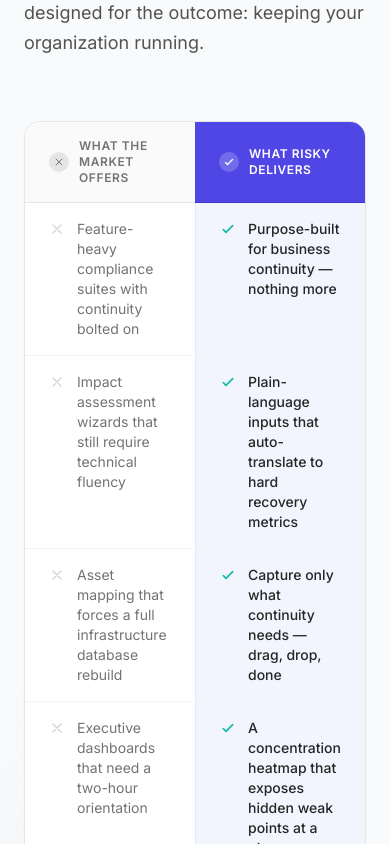
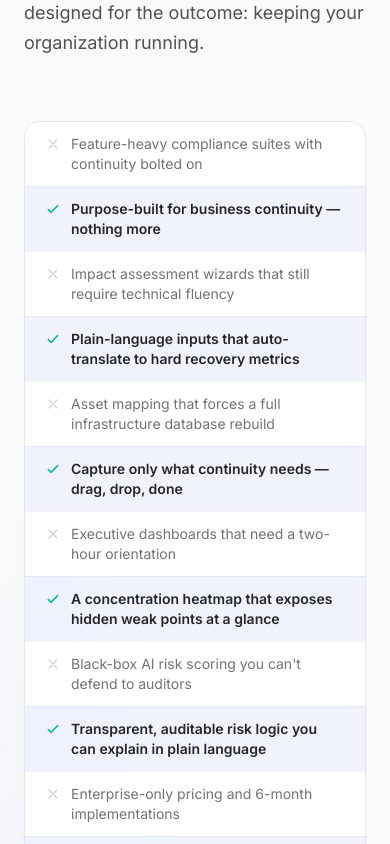
Before and after one commit to wojtekidd/risky, a React (Vite) app in the folder landing/: page / in a window 390 px wide. Shown: the part 8100-8944 px from the top of the page. Built offline with nearby package versions, Linux system fonts and the light colour scheme.

Commit message:
Fixed table on mobile

```diff
--- a/landing/src/components/Differentiators.jsx
+++ b/landing/src/components/Differentiators.jsx
@@ -44,11 +44,11 @@
         </div>
 
         <div className="rounded-2xl border border-neutral-200 overflow-hidden shadow-sm">
-          {/* Header */}
-          <div className="grid grid-cols-2">
+          {/* Header — hidden on mobile, shown as inline labels per row instead */}
+          <div className="hidden md:grid grid-cols-2">
             <div className="px-6 py-4 flex items-center gap-2.5 bg-neutral-50 border-b border-neutral-200">
               <span className="w-5 h-5 rounded-full bg-neutral-200 flex items-center justify-center shrink-0">
-                <svg className="w-3 h-3 text-neutral-500" fill="none" stroke="currentColor" viewBox="0 0 24 24">
+                <svg className="w-3 h-3 text-neutral-500" fill="none" stroke="currentColor" viewBox="0 0 24 24" aria-hidden="true">
                   <path strokeLinecap="round" strokeLinejoin="round" strokeWidth={2} d="M6 18L18 6M6 6l12 12" />
                 </svg>
               </span>
@@ -58,7 +58,7 @@
             </div>
             <div className="px-6 py-4 flex items-center gap-2.5 bg-indigo-600 border-b border-indigo-700">
               <span className="w-5 h-5 rounded-full bg-white/20 flex items-center justify-center shrink-0">
-                <svg className="w-3 h-3 text-white" fill="none" stroke="currentColor" viewBox="0 0 24 24">
+                <svg className="w-3 h-3 text-white" fill="none" stroke="currentColor" viewBox="0 0 24 24" aria-hidden="true">
                   <path strokeLinecap="round" strokeLinejoin="round" strokeWidth={2.5} d="M5 13l4 4L19 7" />
                 </svg>
               </span>
@@ -72,19 +72,38 @@
           {rows.map(({ them, us }, i) => (
             <div
               key={i}
-              className={`grid grid-cols-2 ${i < rows.length - 1 ? 'border-b border-neutral-100' : ''}`}
+              className={`${i < rows.length - 1 ? 'border-b border-neutral-100' : ''}`}
             >
+              {/* Mobile: stacked layout */}
+              <div className="md:hidden">
+                <div className="px-5 py-3 flex items-start gap-2.5 bg-white">
+                  <svg className="w-4 h-4 text-neutral-300 mt-0.5 shrink-0" fill="none" stroke="currentColor" viewBox="0 0 24 24" aria-hidden="true">
+                    <path strokeLinecap="round" strokeLinejoin="round" strokeWidth={2} d="M6 18L18 6M6 6l12 12" />
+                  </svg>
+                  <span className="text-sm text-neutral-500">{them}</span>
+                </div>
+                <div className="px-5 py-3 flex items-start gap-2.5 bg-indigo-50/80 border-t border-indigo-100">
+                  <svg className="w-4 h-4 text-teal-500 mt-0.5 shrink-0" fill="none" stroke="currentColor" viewBox="0 0 24 24" aria-hidden="true">
+                    <path strokeLinecap="round" strokeLinejoin="round" strokeWidth={2.5} d="M5 13l4 4L19 7" />
+                  </svg>
+                  <span className="text-sm text-neutral-800 font-semibold">{us}</span>
+                </div>
+              </div>
+
+              {/* Desktop: side-by-side layout */}
+              <div className="hidden md:grid grid-cols-2">
                 <div className="px-6 py-4 flex items-start gap-3 bg-white">
-                <svg className="w-4 h-4 text-neutral-300 mt-0.5 shrink-0" fill="none" stroke="currentColor" viewBox="0 0 24 24">
+                  <svg className="w-4 h-4 text-neutral-300 mt-0.5 shrink-0" fill="none" stroke="currentColor" viewBox="0 0 24 24" aria-hidden="true">
                     <path strokeLinecap="round" strokeLinejoin="round" strokeWidth={2} d="M6 18L18 6M6 6l12 12" />
                   </svg>
                   <span className="text-sm text-neutral-500">{them}</span>
                 </div>
                 <div className="px-6 py-4 flex items-start gap-3 bg-indigo-50/60 hover:bg-indigo-50 transition-colors border-l border-indigo-100">
-                <svg className="w-4 h-4 text-teal-500 mt-0.5 shrink-0" fill="none" stroke="currentColor" viewBox="0 0 24 24">
+                  <svg className="w-4 h-4 text-teal-500 mt-0.5 shrink-0" fill="none" stroke="currentColor" viewBox="0 0 24 24" aria-hidden="true">
                     <path strokeLinecap="round" strokeLinejoin="round" strokeWidth={2.5} d="M5 13l4 4L19 7" />
                   </svg>
                   <span className="text-sm text-neutral-800 font-medium">{us}</span>
+                </div>
               </div>
             </div>
           ))}
```
Lines whose indentation alone changed are shown as unchanged.
